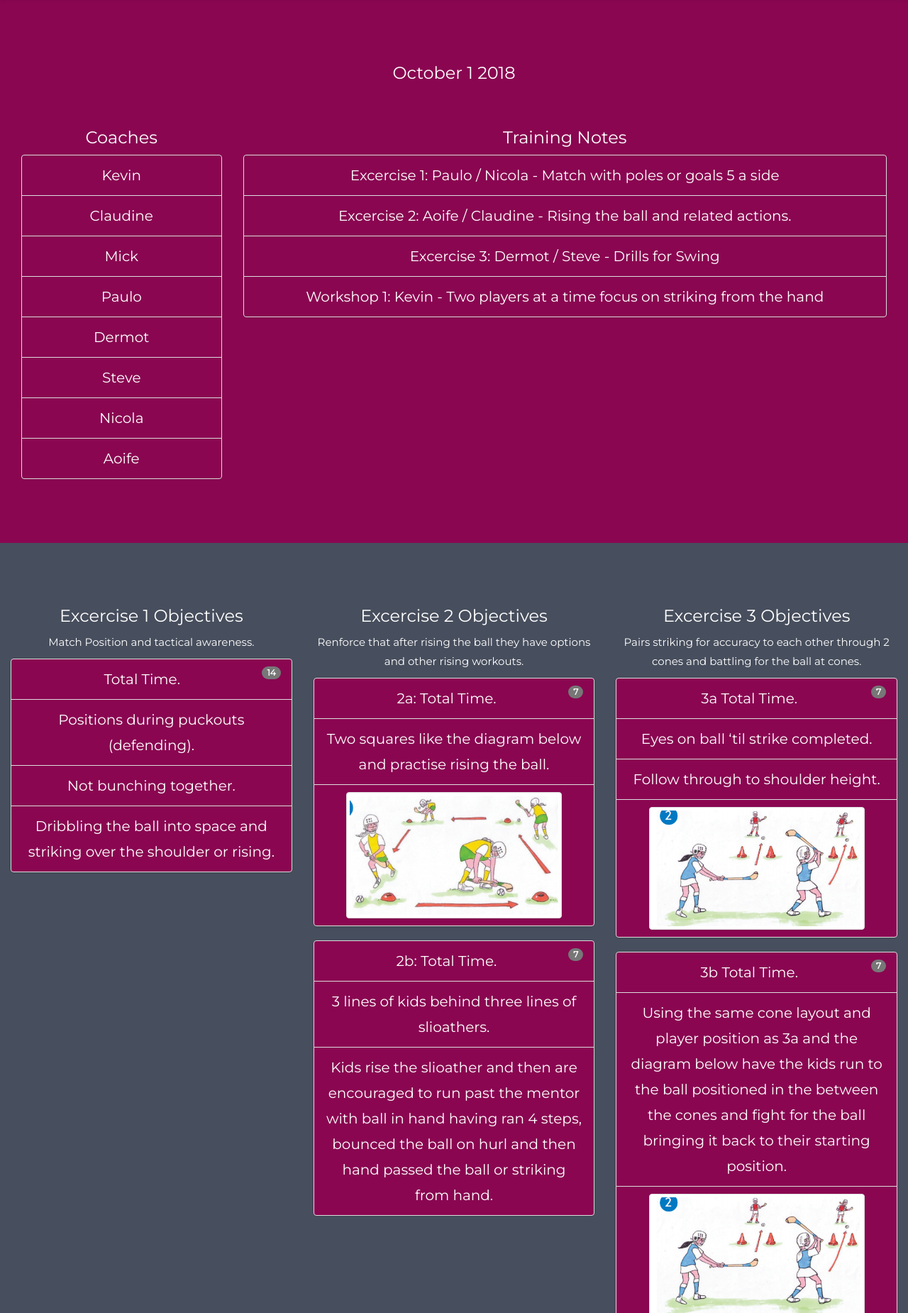
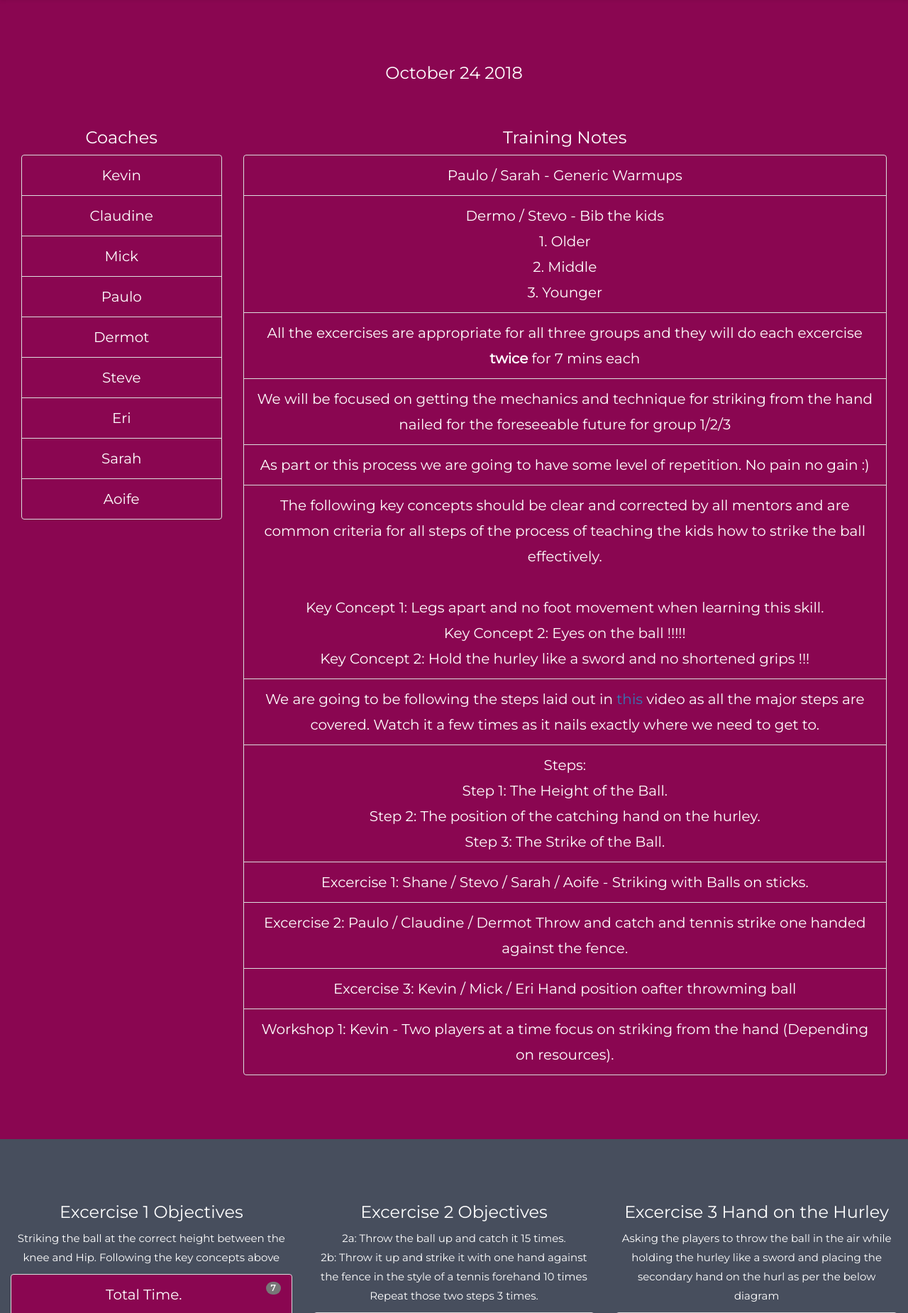
Before and after one commit to cormon1976/u8s, a Flask app: page /sample in a window 1280 px wide. Shown: the part 80-1930 px from the top of the page at 71% size. Run offline with Flask 2, Linux system fonts and the light colour scheme; some libraries are stand-ins or nearby versions.

Commit message:
added in training data for Oct 24

```diff
--- a/templates/training_plans/sample.html
+++ b/templates/training_plans/sample.html
@@ -89,7 +89,7 @@
 
     <!-- First Container -->
     <div class="container-fluid bg-1 text-center">
-        <h3 class="margin">October 1  2018</h3>
+        <h3 class="margin">October 24 2018</h3>
         <div class="col-lg-3">
             <h3>Coaches</h3>
             <ul class="list-group">
@@ -99,17 +99,53 @@
                 <li class="list-group-item">Paulo</li>
                 <li class="list-group-item">Dermot</li>
                 <li class="list-group-item">Steve</li>
-                <li class="list-group-item">Nicola</li>
+                <li class="list-group-item">Eri</li>
+                <li class="list-group-item">Sarah</li>
                 <li class="list-group-item">Aoife</li>
             </ul>
         </div>
         <div class="col-lg-9">
             <h3>Training Notes</h3>
             <ul class="list-group">
-                <li class="list-group-item">Excercise 1: Paulo / Nicola - Match with poles or goals 5 a side</li>
-                <li class="list-group-item">Excercise 2: Aoife / Claudine - Rising the ball and related actions.</li>
-                <li class="list-group-item">Excercise 3: Dermot / Steve - Drills for Swing</li>
-                <li class="list-group-item">Workshop 1: Kevin - Two players at a time focus on striking from the hand</li>
+                <li class="list-group-item"> Paulo / Sarah - Generic Warmups </li>
+                <li class="list-group-item"> Dermo / Stevo - Bib the kids <br>
+
+                    1. Older <br>
+                    2. Middle <br>
+                    3. Younger <br>
+                </li>
+                <li class="list-group-item">All the excercises are appropriate for all three groups and they will do
+                    each excercise <b>twice</b> for 7 mins each</li>
+                <li class="list-group-item">We will be focused on getting the mechanics and technique for striking from
+                    the hand nailed for the foreseeable future for group 1/2/3 </li>
+                <li class="list-group-item"> As part or this process we are going to have some level of repetition. No
+                    pain no gain :) </li>
+                <li class="list-group-item">
+
+                    The following key concepts should be clear and corrected by all mentors and are common criteria for
+                    all steps of the process of teaching the kids how to strike the ball effectively.<br> <br>
+
+                    Key Concept 1: Legs apart and no foot movement when learning this skill.<br>
+                    Key Concept 2: Eyes on the ball !!!!! <br>
+                    Key Concept 2: Hold the hurley like a sword and no shortened grips !!!<br>
+
+                </li>
+
+                <li class="list-group-item"> We are going to be following the steps laid out in <a href="https://www.youtube.com/watch?v=H2tGTGv6jFM">this</a>
+                    video as all the major steps are covered. Watch it a few times as it nails exactly where we need to get to.
+                </li>
+                <li class="list-group-item">Steps: <br>
+
+                    Step 1: The Height of the Ball. <br>
+                    Step 2: The position of the catching hand on the hurley. <br>
+                    Step 3: The Strike of the Ball. <br>
+
+                </li>
+                <li class="list-group-item">Excercise 1: Shane / Stevo / Sarah / Aoife - Striking with Balls on sticks.</li>
+                <li class="list-group-item">Excercise 2: Paulo / Claudine / Dermot Throw and catch and tennis strike one
+                    handed against the fence.</li>
+                <li class="list-group-item">Excercise 3: Kevin / Mick / Eri Hand position oafter throwming ball</li>
+                <li class="list-group-item">Workshop 1: Kevin - Two players at a time focus on striking from the hand (Depending on resources).</li>
             </ul>
         </div>
     </div>
@@ -119,43 +155,43 @@
         <div class="row">
             <div class="col-sm-4">
                 <h3>Excercise 1 Objectives</h3>
-                <p>Match Position and tactical awareness.</p>
+                <p>Striking the ball at the correct height between the knee and Hip. Following the key concepts above</p>
 
                 <ul class="list-group">
                     <li class="list-group-item justify-content-between">
                         Total Time.
-                        <span class="badge badge-default badge-pill">14</span>
+                        <span class="badge badge-default badge-pill">7</span>
                     </li>
                     <li class="list-group-item justify-content-between">
-                        Positions during puckouts (defending).
-                        <span class="badge badge-default badge-pill"></span>
+                        Hold the ball on a stick at knee height and ask the players to strike it hard. No foot movement
+                        allowed, follow through on the strike, hit the ball between players knee and hip height.
                     </li>
                     <li class="list-group-item justify-content-between">
-                        Not bunching together.
-                        <span class="badge badge-default badge-pill"></span>
-                    </li>
-                    <li class="list-group-item justify-content-between">
-                        Dribbling the ball into space and striking over the shoulder or rising.
-                        <span class="badge badge-default badge-pill"></span>
+                        <img src="/static/img/strike_knee.png" class="img-thumbnail" alt="Cinque Terre" width="500"
+                            height="350">
                     </li>
                 </ul>
             </div>
 
             <div class="col-sm-4">
                 <h3>Excercise 2 Objectives</h3>
-                <p>Renforce that after rising the ball they have options and other rising workouts.</p>
+                <p>2a: Throw the ball up and catch it 15 times. <br>
+                    2b: Throw it up and strike it with one hand against the fence in the style of a tennis forehand 10
+                    times <br>
+                    Repeat those two steps 3 times.
+                </p>
 
                 <ul class="list-group">
                     <li class="list-group-item justify-content-between">
-                        2a: Total Time.
-                        <span class="badge badge-default badge-pill">7</span>
+                        2a: Each player standing at the cones facing out to the mentors.
+                        <span class="badge badge-default badge-pill"></span>
                     </li>
                     <li class="list-group-item justify-content-between">
-                        Two squares like the diagram below and practise rising the ball.
+                        Throw it up and catch it, eye height and keeping eyes on the ball at all time.
                         <span class="badge badge-default badge-pill"></span>
                     <li class="list-group-item justify-content-between">
-                        <img src="/static/img/rise_square.png" class="img-thumbnail" alt="Cinque Terre" width="304"
-                            height="236">
+                        <img src="/static/img/hold_hurley_like_a_sword.png" class="img-thumbnail" alt="Cinque Terre"
+                            width="500" height="350">
                         <span class="badge badge-default badge-pill"></span>
                     </li>
                     </li>
@@ -164,69 +200,41 @@
 
                 <ul class="list-group">
                     <li class="list-group-item justify-content-between">
-                        2b: Total Time.
-                        <span class="badge badge-default badge-pill">7</span>
-                    </li>
-                    <li class="list-group-item justify-content-between">
-                        3 lines of kids behind three lines of slioathers.
+                        2b: Each player standing at the cones facing towards the outside net.
                         <span class="badge badge-default badge-pill"></span>
                     </li>
                     <li class="list-group-item justify-content-between">
-                        Kids rise the slioather and then are encouraged to run past the mentor with ball in hand
-                        having ran 4 steps, bounced the ball on hurl and then hand passed the ball or striking from hand.
+                        Using a one handed strike similair to a tennis forehand and paying attention to the key concept
+                        listed above strike the ball towards the
+                        nets with a handed strike as per the below diagram.
                         <span class="badge badge-default badge-pill"></span>
+                    <li class="list-group-item justify-content-between">
+                        <img src="/static/img/one_handed_strike_from_hand.png" class="img-thumbnail" alt="Cinque Terre"
+                            width="500" height="350">
+                    </li>
                     </li>
                 </ul>
             </div>
 
             <div class="col-sm-4">
-                <h3>Excercise 3 Objectives</h3>
-                <p>Pairs striking for accuracy to each other through 2 cones and battling for the ball at cones.</p>
+                <h3>Excercise 3 Hand on the Hurley</h3>
+                <p>Asking the players to throw the ball in the air while holding the hurley like a sword and placing the secondary hand on the hurl as per the below diagram</p>
                 <ul class="list-group">
                     <li class="list-group-item justify-content-between">
                         3a Total Time.
                         <span class="badge badge-default badge-pill">7</span>
                     </li>
                     <li class="list-group-item justify-content-between">
-                        Eyes on ball ‘til strike completed.
+                        <img src="/static/img/catching_hand.png" class="img-thumbnail" alt="Cinque Terre" width="500"
+                            height="350">
                         <span class="badge badge-default badge-pill"></span>
                     </li>
                     <li class="list-group-item justify-content-between">
-                        Follow through to shoulder height.
-                        <span class="badge badge-default badge-pill"></span>
-                    </li>
-                    <li class="list-group-item justify-content-between">
-                        <img src="/static/img/two-cones.png" class="img-thumbnail" alt="Cinque Terre" width="304"
-                            height="236">
-                        <span class="badge badge-default badge-pill"></span>
-                    </li>
+                            They should not strike the ball and only be focused on keeping their eyes on the ball and moving their secondary hand to the hurley.
+                            <span class="badge badge-default badge-pill"></span>
+                        </li>
                 </ul>
             </div>
-
-
-            <div class="col-sm-4">
-                    <ul class="list-group">
-                        <li class="list-group-item justify-content-between">
-                            3b Total Time.
-                            <span class="badge badge-default badge-pill">7</span>
-                        </li>
-                        <li class="list-group-item justify-content-between">
-                            Using the same cone layout and player position as 3a and the diagram below have the kids run to the ball positioned
-                            in the between the cones and fight for the ball bringing it back to their starting position.
-                            <span class="badge badge-default badge-pill"></span>
-                        </li>
-                        <li class="list-group-item justify-content-between">
-                            <img src="/static/img/two-cones.png" class="img-thumbnail" alt="Cinque Terre" width="304"
-                                height="236">
-                            <span class="badge badge-default badge-pill"></span>
-                        </li>
-                    </ul>
-                </div>
-
-
-
-
-
 
             <!-- Second Container -->
             <div class="container-fluid bg-2 text-center">
@@ -236,10 +244,6 @@
                         <p> Striking from the hand.</p>
 
                         <ul class="list-group">
-                            <li class="list-group-item justify-content-between">
-                                Total Time (per pair of players).
-                                <span class="badge badge-default badge-pill">10</span>
-                            </li>
                             <li class="list-group-item justify-content-between">
                                 Focused demonstration and mentoring of striking the ball from the hand.
                                 <span class="badge badge-default badge-pill"></span>
```
Also changed, not shown: static/img/catching_hand.png (added), static/img/hold_hurley_like_a_sword.png (added), static/img/one_handed_strike_from_hand.png (added), static/img/strike_knee.png (added), 1 other file.
